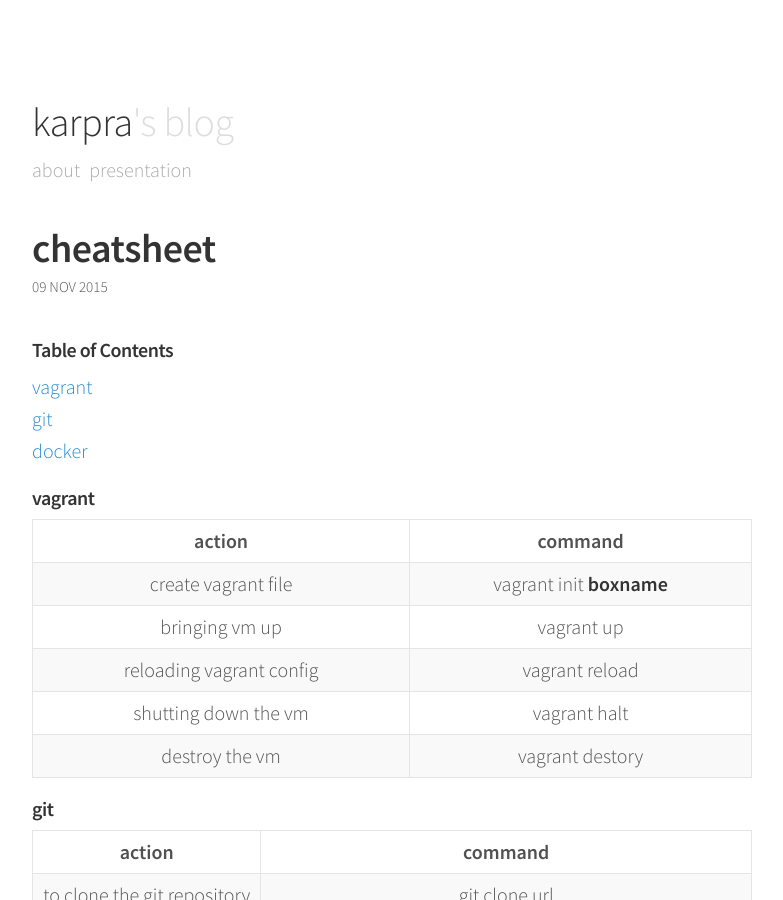
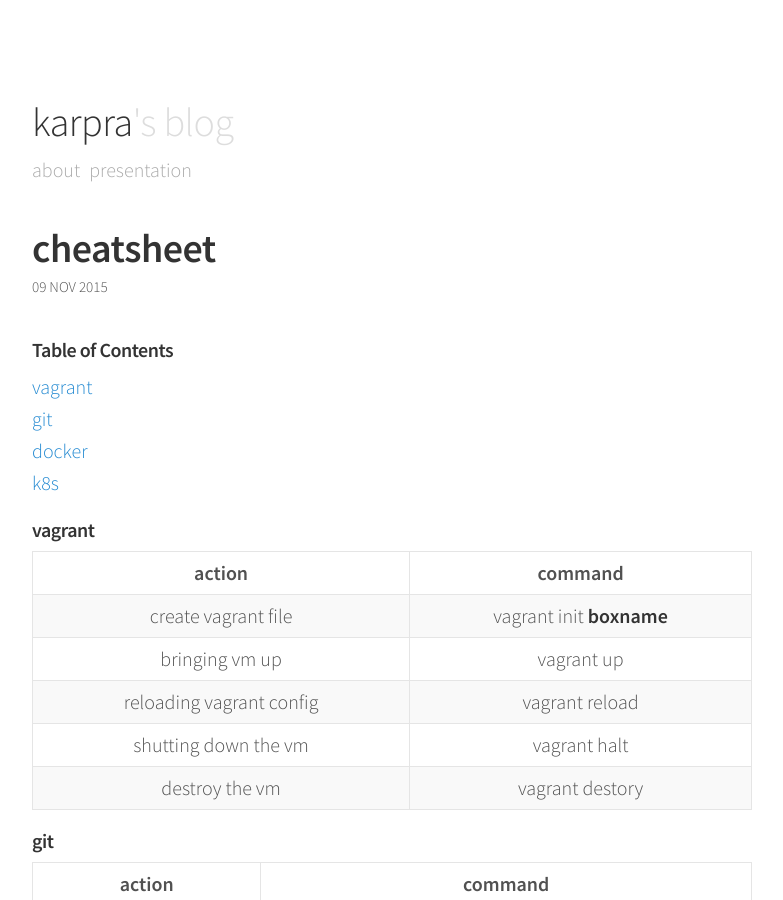
Before and after one commit to karpra/karpra.github.io, a Jekyll site: the page built from _posts/2015-11-9- cheatsheet.md, in a window 1280 px wide and 900 px high. Shown: the whole window, without its empty margins (248-1031 px from the left). Built offline with Jekyll 4.4.1, drawn with Linux system fonts in a browser that asks for light colours.

Commit message:
adding kubernetes

```diff
--- a/_posts/2015-11-9- cheatsheet.md
+++ b/_posts/2015-11-9- cheatsheet.md
@@ -9,6 +9,7 @@
 [vagrant](#vagrant)
 [git](#git)
 [docker](#docker)
+[k8s](#k8s)
 
 
 <div id="vagrant"/>
@@ -61,3 +62,6 @@
 listing all containers running & exited | docker ps -a|
 removing all containers which exited | docker rm $(docker ps -a -q)|
 removing all images | docker rmi $(docker images -q)|
+
+<div id="k8s"/>
+#### k8s
```
